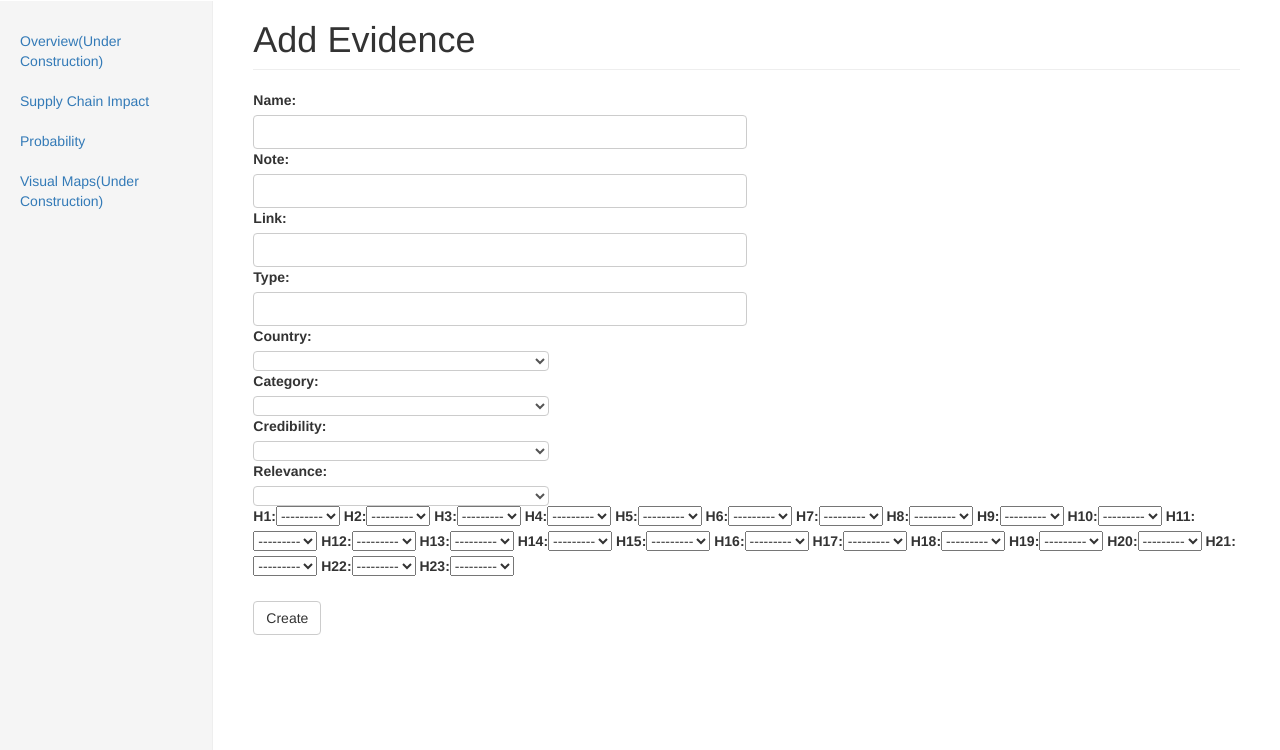
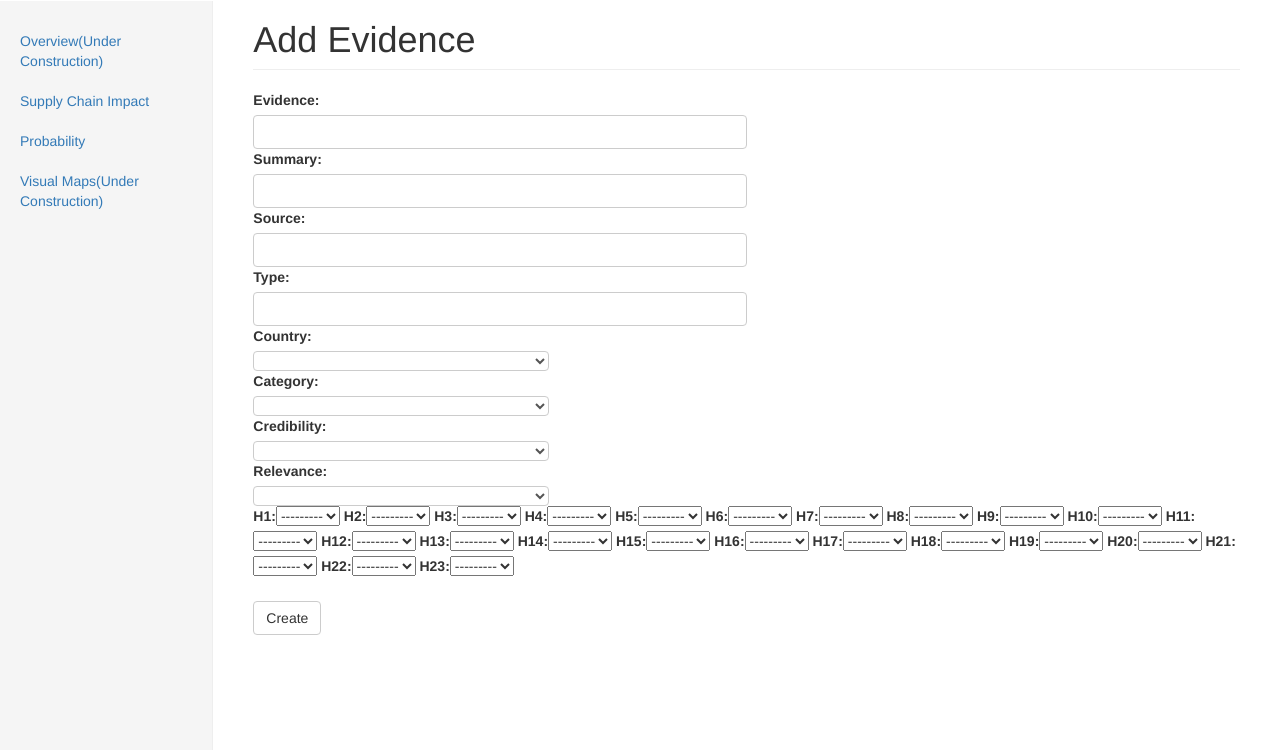
Before and after one commit to KeleiAzz/SCRC_server, a Django app: page /risk_evidence/probability/add in a window 1280 px wide. Shown: the part 50-800 px from the top of the page. Run offline with Django 3.2, Linux system fonts and the light colour scheme; data that the repository does not hold is empty; parts of the project's set-up code (start-up, migrations or seed data) failed here and were passed over; some libraries are stand-ins or nearby versions.

Commit message:
Rename some column names for Evidence

```diff
--- a/risk_evidence/forms.py
+++ b/risk_evidence/forms.py
@@ -42,9 +42,9 @@ class EvidenceForm(forms.models.ModelForm):
     class Meta:
         model = Evidence
         fields = (
-            'name',
-            'note',
-            'link',
+            'evidence',
+            'summary',
+            'source',
             'type',
             'country',
             'category',
@@ -75,13 +75,13 @@ class EvidenceForm(forms.models.ModelForm):
             'h23',
         )
         widgets = {
-            'name': forms.fields.TextInput(attrs={
+            'evidence': forms.fields.TextInput(attrs={
                 'class': 'form-control2',
             }),
-            'note': forms.fields.TextInput(attrs={
+            'summary': forms.fields.TextInput(attrs={
                 'class': 'form-control2',
             }),
-            'link': forms.fields.TextInput(attrs={
+            'source': forms.fields.TextInput(attrs={
                 'class': 'form-control2',
             }),
             'type': forms.fields.TextInput(attrs={
--- a/risk_evidence/models.py
+++ b/risk_evidence/models.py
@@ -83,9 +83,9 @@ class Country(models.Model):
 
 
 class Evidence(models.Model):
-    name = models.TextField(default='')
-    note = models.TextField(default='')
-    link = models.TextField(default='')
+    evidence = models.TextField(default='')
+    summary = models.TextField(default='')
+    source = models.TextField(default='')
     country = models.ForeignKey(Country, to_field='name', default=None)
     type = models.CharField(max_length=30)
     CATEGORY_CHOICES = (
--- a/risk_evidence/templates/evidence_list.html
+++ b/risk_evidence/templates/evidence_list.html
@@ -83,8 +83,8 @@
                          {% for e in evidences %}
                             <tr>
                                 <td>Evidence{{ forloop.counter }}</td>
-                                <td>{{ e.name }}</td>
-                                <td>{{ e.note }} <a href="{{ e.link }}">source</a></td>
+                                <td>{{ e.evidence }}</td>
+                                <td>{{ e.summary }} <a href="{{ e.source }}">source</a></td>
                                 <td>{{ e.type }}</td>
                                 <td class="y_n">{{ e.credibility }}</td>
                                 <td class="y_n">{{ e.relevance }}</td>
--- a/risk_evidence/templates/probability_list.html
+++ b/risk_evidence/templates/probability_list.html
@@ -83,8 +83,8 @@
                          {% for e in evidences %}
                             <tr>
                                 <td>Evidence{{ forloop.counter }}</td>
-                                <td>{{ e.name }}</td>
-                                <td>{{ e.note }} <a href="{{ e.link }}">source</a></td>
+                                <td>{{ e.evidence }}</td>
+                                <td>{{ e.summary }} <a href="{{ e.source }}">source</a></td>
                                 <td>{{ e.type }}</td>
                                 <td class="y_n">{{ e.credibility }}</td>
                                 <td class="y_n">{{ e.relevance }}</td>
```
Also changed, not shown: risk_evidence/migrations/0013_auto_20150608_1952.py (added).
